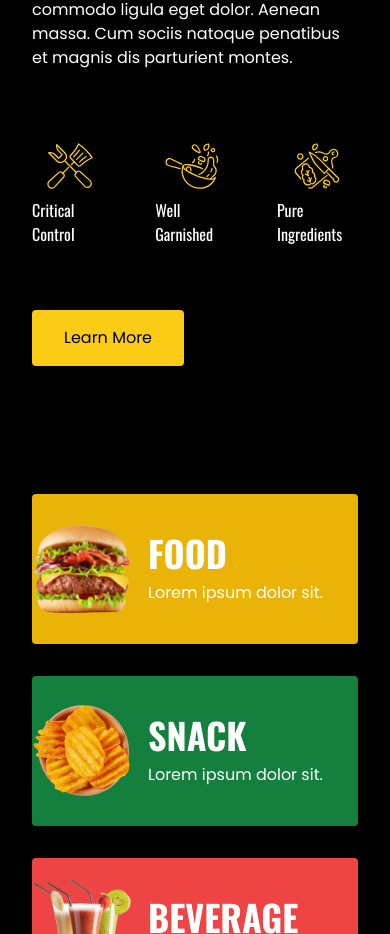
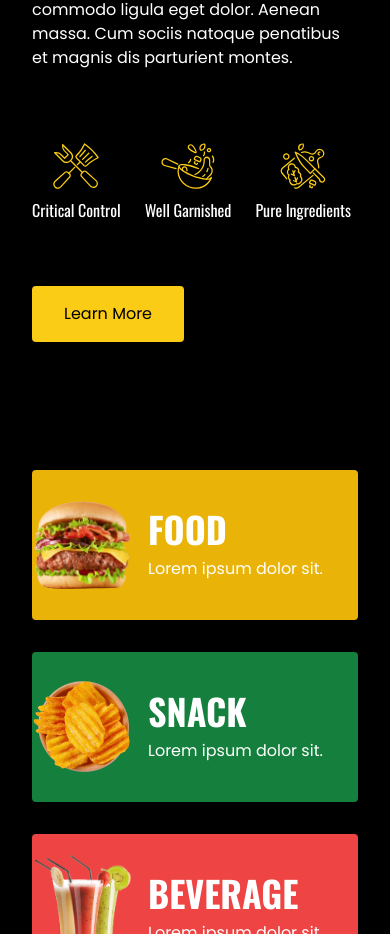
Before and after one commit to SohaibZahiid/burgry, a React (Vite) app: page / in a window 390 px wide. Shown: the part 1134-2068 px from the top of the page. Built offline with nearby package versions, Linux system fonts and the light colour scheme.

Commit message:
changed font size in header

```diff
--- a/src/components/Hero.jsx
+++ b/src/components/Hero.jsx
@@ -22,7 +22,7 @@ function Hero() {
           commodo ligula eget dolor. Aenean massa. Cum sociis natoque penatibus
           et magnis dis parturient montes.
         </p>
-        <div className="flex gap-12 sm:gap-24 mt-16">
+        <div className="flex gap-6 text-center sm:gap-24 mt-16">
           <div className="flex flex-col justify-center items-center">
             <svg
               className="fill-yellow-400 w-16 h-16"
@@ -107,7 +107,7 @@ function Hero() {
             <h4>Pure Ingredients</h4>
           </div>
         </div>
-        <a href="#" className="btn">
+        <a href="#menu" className="btn">
           Learn More
         </a>
       </div>
--- a/src/index.css
+++ b/src/index.css
@@ -7,6 +7,8 @@
 
 html {
   scroll-behavior: smooth;
+  scrollbar-width: thin;
+  scrollbar-color: rgb(250 204 21) black;
 }
 
 body {
```
